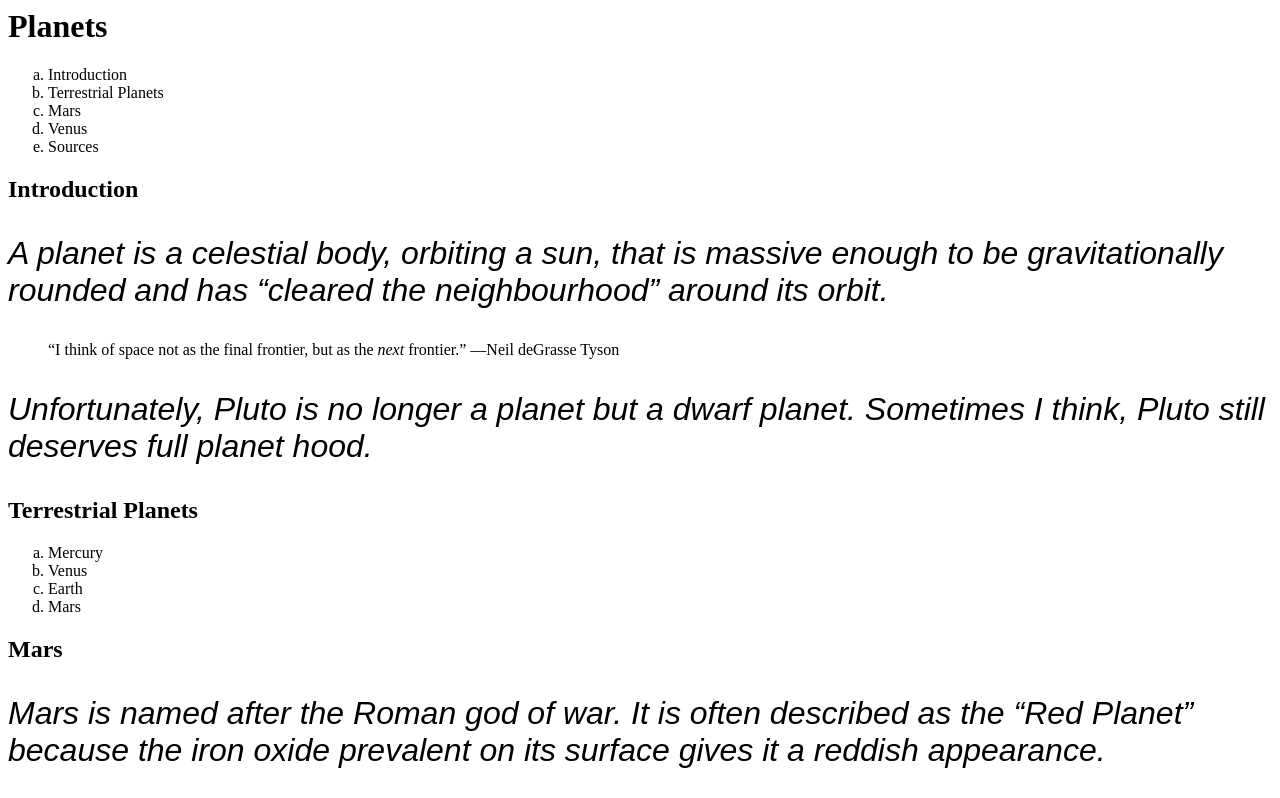
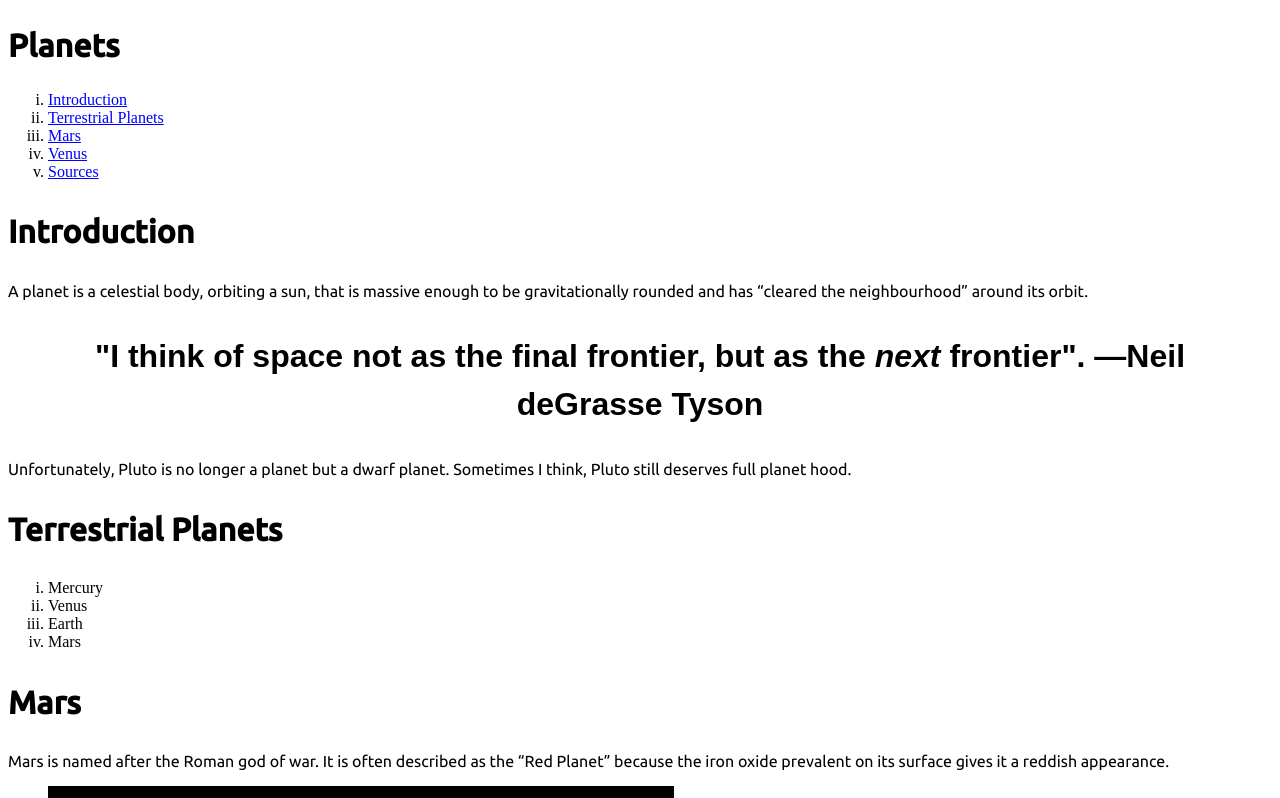
Before and after one commit to shaw0106/assign-3, a plain HTML site: page index.html in a window 1280 px wide. Shown: the top 798 px of the page. Drawn offline with Linux system fonts and the light colour scheme.

Commit message:
new code

```diff
--- a/css/main.css
+++ b/css/main.css
@@ -2,30 +2,40 @@ html {
   background-color:#fff;
 }
 
-h1,h2,{
-  font-weight:normal; /* normal, bold*/
-  font-size:5rem;
-  font-style:normal; /* normal, italic*/
-  /* text-decoration:underline;*/
-  font-family:'Arial';
-  color:#fff;
-  line-height: 1.5;
-}
+h1,h2 {
+  font-size:2rem;
+  font-family:'Ubuntu', sans-serif;
+  line-height:1.5;
+  }
 
 ol{
-  list-style-type: lower-alpha; /*decimal, circle, lower-roman, lower-alpha,disc, square, none*/
-  /* padding:0; */
+  list-style-type: lower-roman;
 }
 
 p{
-  font-weight:normal; /* normal, bold*/
-  font-size:2rem;
-  font-style:italic; /* normal, italic*/
-  /* text-decoration:underline;*/
-  font-family: 'Arial';
+  font-weight:normal;
+  font-size:1rem;
+  font-style:normal;
+  font-family: 'Ubuntu', sans-serif;
+}
+
+a{color:blue;
+}
+
+a:hover{color:white;
+}
 
 blockquote{
-  font-weight:normal;
+  text-align: center;
+  font-weight: normal;
+  font-size: 2rem;
+  font-style: normal;
+  font-family: Arial, sans-serif;
+  line-height: 1.5;
+
+}
+
+blockquote{
+  font-weight:bold;
   font-size:2rem;
-  font-style:italics;
 }
--- a/index.html
+++ b/index.html
@@ -1,13 +1,12 @@
 
-<doctype html>
+<!doctype html>
 
 <html>
-
-  <head>
+<head>
     <meta charset="utf-8">
     <title>Planets</title>
     <link href="css/main.css" rel="stylesheet">
-    <link href= rel='stylesheet' type='text/css'>
+    <link href='http://fonts.googleapis.com/css?family=Ubuntu:400,500' rel='stylesheet' type='text/css'>
   </head>
 
 <header>
@@ -16,14 +15,15 @@
   </h1>
 
 <ol>
-  <li>Introduction</li>
-  <li>Terrestrial Planets</li>
-  <li>Mars</li>
-  <li>Venus</li>
-  <li>Sources</li>
+  <li><a href="#introduction">Introduction</a></li>
+  <li><a href="#terrestrialplanets"> Terrestrial Planets</a></li>
+  <li><a href="mars">Mars</a></li>
+  <li><a href="venus">Venus</a></li>
+  <li><a href="sources">Sources</a></li>
 </ol>
 
-<h2>
+
+<h2 id="introduction">
   Introduction
 </h2>
 
@@ -34,9 +34,11 @@
 </p>
 
 <blockquote>
-  <q>I think of space not as the final frontier, but as the <i>next</i>
-  frontier.</q>
-  &#8212Neil deGrasse Tyson
+
+  "I think of space not as the final frontier, but as the <i>next</i>
+  frontier".
+  &mdash;Neil deGrasse Tyson
+
 </blockquote>
 
 <p>
@@ -44,7 +46,7 @@
   I think, Pluto still deserves full planet hood.
 </p>
 
-<h2>
+<h2 id= "terrestrialplanets">
   Terrestrial Planets
 </h2>
 
@@ -79,7 +81,7 @@
   <li>Mean radius: <data>3389.5 Km</data></li>
 </ol>
 
-<h2>
+<h2 id="venus">
   Venus
 </h2>
 
@@ -102,7 +104,7 @@
   <li>Mean radius: <data>6051.8 Km</data></li>
 </ol>
 
-<h2>
+<h2 id="sources">
   Sources
 </h2>
 
```
Also changed, not shown: img/marss.jpg (added), img/venus.jpg (added).
